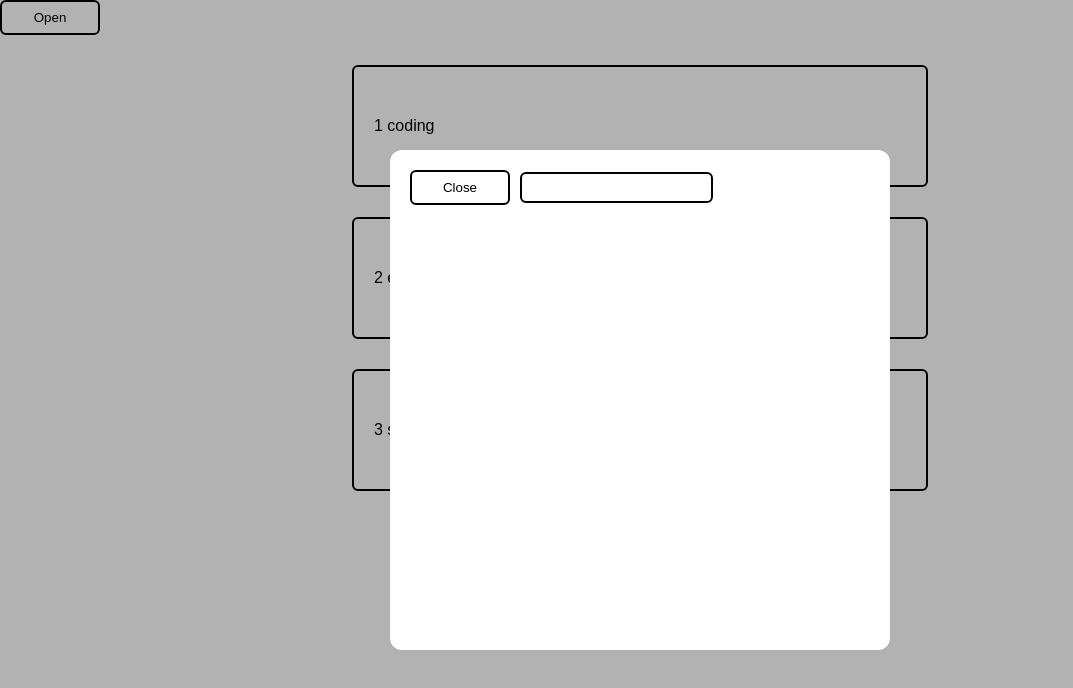
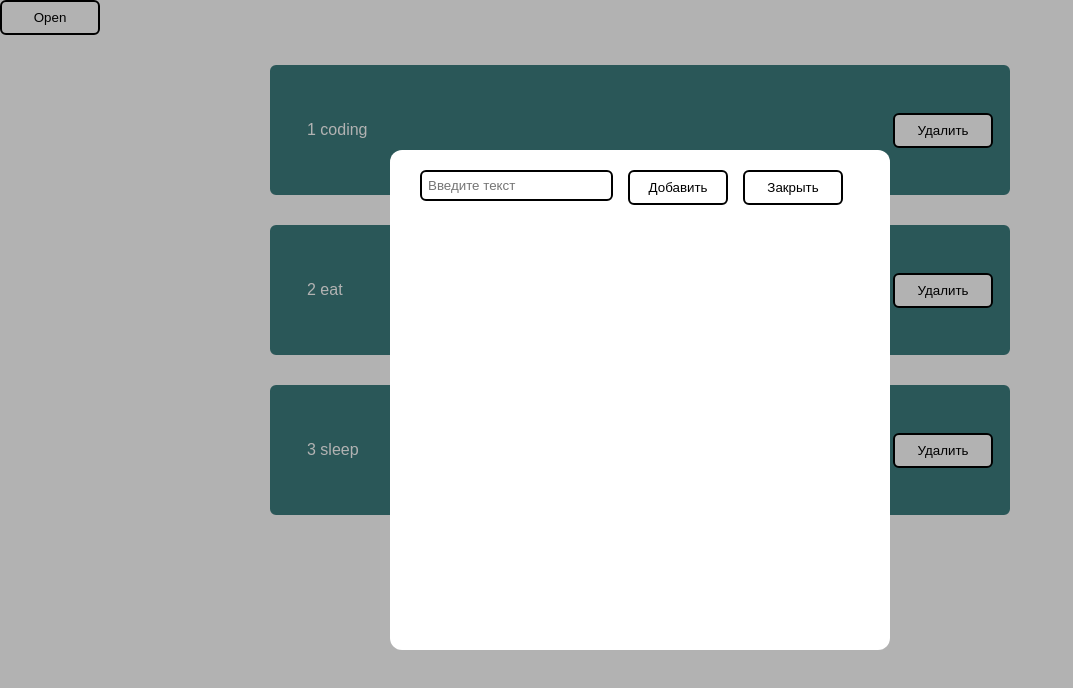
Before and after one commit to BilimFrontend/DZ_M4_E.Bilim, a React (Create React App) app in the folder homework_two/: page / in a window 1280 px wide. Both pictures are taken after a click on the button "Open". Shown: the top 688 px of the page, without its empty margins (0-1073 px from the left). Built offline with nearby package versions, Linux system fonts and the light colour scheme.

Commit message:
homework_three

```diff
--- a/homework_two/src/App.js
+++ b/homework_two/src/App.js
@@ -1,13 +1,15 @@
 import './App.css';
 import Modal from "./components/modal/Modal";
-import {useState} from "react";
+import React, {useState} from "react";
 import Button from "./components/button/Button";
 import List from "./components/list/List";
+import Input from "./components/input/Input";
 
 function App() {
   const [show, setShow] =  useState(false)
-
-  const titles = [{
+  const [input, setInput] = useState("")
+  const [titles, setTitles] = useState([
+      {
           id:1 ,
           title: 'coding',
           completed: false,
@@ -21,23 +23,51 @@ function App() {
           id:3,
           title: 'sleep',
           completed: false,
-      }]
+      }
+      ])
 
     const handleShow = () => {
       setShow(!show)
       return console.log(show)
+    }
+
+  const onChangeInput = (event) => {
+      setInput(event.target.value)
   }
+
+  const handleAdd = () => {
+      setTitles(prev=>[...prev, //<- prevState - предыдущее(прошлое) состояние
+              {
+                  id: titles.length + 1,
+                  title: input,
+                  completed: false
+              }
+          ]
+      )
+  }
+
+  const handleDelete = (id) => {
+      const deletedObj = titles.filter(task => task.id!==id)
+      setTitles(deletedObj)
+  }
+
+  //const a = [1,2,3]
+  //const b = [4,5,6]
+  //const c = [...a,...b] <- spread(...) оператор объединил два массива в один.
+  //console.log(c) <- будет [1,2,3,4,5,6]
 
   return (
       <>
           {
-              show && <Modal handleShow={handleShow}/>
+              show && <Modal handleShow={handleShow}>
+                  <Input type={"text"} placeholder={"Введите текст"} onChangeInput={onChangeInput}/>
+                  <Button onClick={handleAdd} text={"Добавить"}/>
+                  <Button onClick={handleShow} text={"Закрыть"}/>
+              </Modal>
           }
 
-          <Button text={"Open"} handle={handleShow}/>
-          {
-              titles.map(title => <List list={title}/>)
-          }
+          <Button text={"Open"} onClick={handleShow}/>
+          <List titles={titles} handleDelete={handleDelete}/>
       </>
   );
 }
--- a/homework_two/src/components/button/Button.js
+++ b/homework_two/src/components/button/Button.js
@@ -1,9 +1,9 @@
 import React from 'react';
 import classes from "./Button.module.css";
 
-const Button = ({text, handle}) => {
+const Button = ({text, onClick}) => {
     return (
-        <button className={classes.btn} onClick={handle}>{text}</button>
+        <button className={classes.btn} onClick={onClick}>{text}</button>
     );
 };
 
--- a/homework_two/src/components/button/Button.module.css
+++ b/homework_two/src/components/button/Button.module.css
@@ -1,10 +1,14 @@
+:root{
+    --bg-color: #3c7c7e;
+}
+
 .btn{
     width: 100px;
     font-family: sans-serif;
     padding: 8px 0;
     border-radius: 6px;
     border: 2px solid black;
-    background: none;
+    background: white;
     transition: 300ms ease-in-out;
 }
 
--- a/homework_two/src/components/input/Input.js
+++ b/homework_two/src/components/input/Input.js
@@ -1,9 +1,12 @@
 import React from 'react';
 import classes from "./Input.module.css";
 
-const Input = ({type, onchange}) => {
+const Input = ({type,placeholder,onChangeInput}) => {
     return (
-        <input className={classes.input} type="text"/>
+        <input className={classes.input}
+               type={type}
+               placeholder={placeholder}
+               onChange={onChangeInput}/>
     );
 };
 
--- a/homework_two/src/components/list/List.js
+++ b/homework_two/src/components/list/List.js
@@ -1,10 +1,10 @@
 import React from 'react';
-import classes from "./List.module.css";
+import Task from "../task/Task";
 
-const List = ({list}) => {
+const List = ({titles,handleDelete}) => {
     return (
-        <div className={classes.list}>
-            <p>{list.id} {list.title}</p>
+        <div>
+            {titles.map(title => <Task key={title.id} task={title} handleDelete={() => handleDelete(title.id)}/>)}
         </div>
     );
 };
--- a/homework_two/src/components/list/List.module.css
+++ /dev/null
@@ -1,18 +0,0 @@
-.list{
-    margin: 30px auto;
-    width: 45%;
-    padding: 50px 0;
-    border-radius: 6px;
-    border: 2px solid black;
-    transition: 200ms ease-in-out;
-}
-
-.list:hover{
-    background: black;
-    color: white;
-}
-
-.list p{
-    padding-left: 20px;
-    font-size: 16px;
-}
--- a/homework_two/src/components/modal/Modal.js
+++ b/homework_two/src/components/modal/Modal.js
@@ -1,9 +1,7 @@
 import React from 'react';
 import classes from "./Modal.module.css";
-import Button from "../button/Button";
-import Input from "../input/Input";
 
-const Modal = ({children, handleShow}) => {
+const Modal = ({children}) => {
     return (
         <>
             <div className={classes.modalWrapper}>
@@ -11,8 +9,6 @@ const Modal = ({children, handleShow}) => {
             </div>
 
             <div className={classes.modalContent}>
-                <Button handle={handleShow} text={"Close"}/>
-                <Input type={"text"} onchange={""}/>
                 {children}
             </div>
         </>
--- a/homework_two/src/components/modal/Modal.module.css
+++ b/homework_two/src/components/modal/Modal.module.css
@@ -15,4 +15,9 @@
     top: 50%;
     left: 50%;
     transform: translate(-50%, -50%);
+    display: flex;
+    align-items: flex-start;
+    justify-content: flex-start;
+    flex-direction: row;
+    gap: 15px;
 }
--- /dev/null
+++ b/homework_two/src/components/task/Task.js
@@ -0,0 +1,13 @@
+import React from 'react';
+import classes from "./Task.module.css";
+import Button from "../button/Button";
+const Task = ({task, handleDelete}) => {
+    return (
+        <div className={classes.list}>
+            <p>{task.id} {task.title}</p>
+            <Button onClick={handleDelete} text={"Удалить"}/>
+        </div>
+    );
+};
+
+export default Task;
--- /dev/null
+++ b/homework_two/src/components/task/Task.module.css
@@ -0,0 +1,30 @@
+:root{
+    --bg-color: #3c7c7e;
+}
+
+.list{
+    width: 740px;
+    height: 130px;
+    padding: 15px;
+    display: flex;
+    flex-direction: row;
+    justify-content: space-between;
+    align-items: center;
+    margin: 30px auto;
+    color: white;
+    border-radius: 6px;
+    background: var(--bg-color);
+    transition: 200ms ease-in-out;
+    border: 2px solid var(--bg-color);
+}
+
+.list:hover{
+    background: none;
+    border: 2px solid var(--bg-color);
+    color: black;
+}
+
+.list p{
+    padding-left: 20px;
+    font-size: 16px;
+}
```
